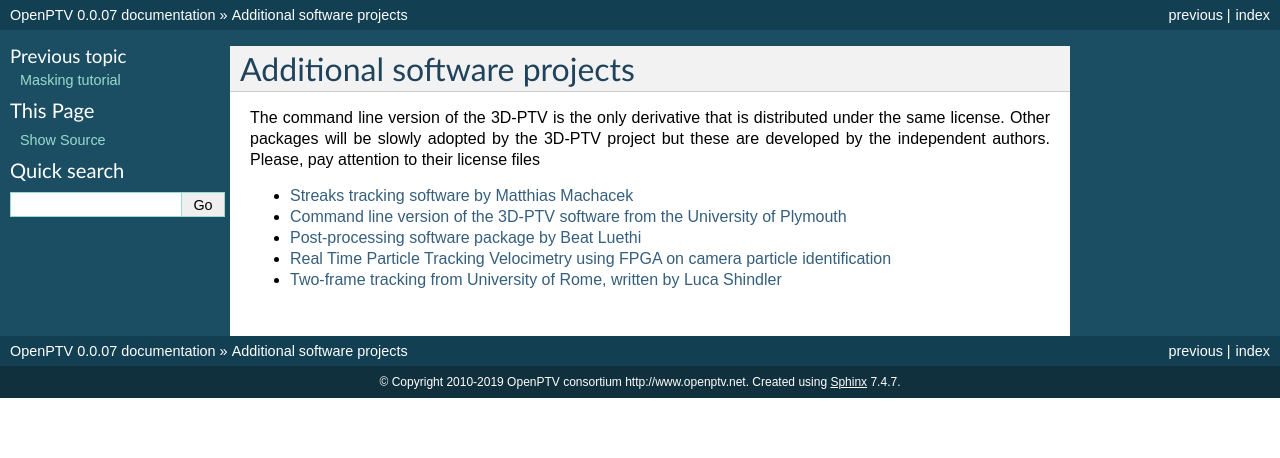
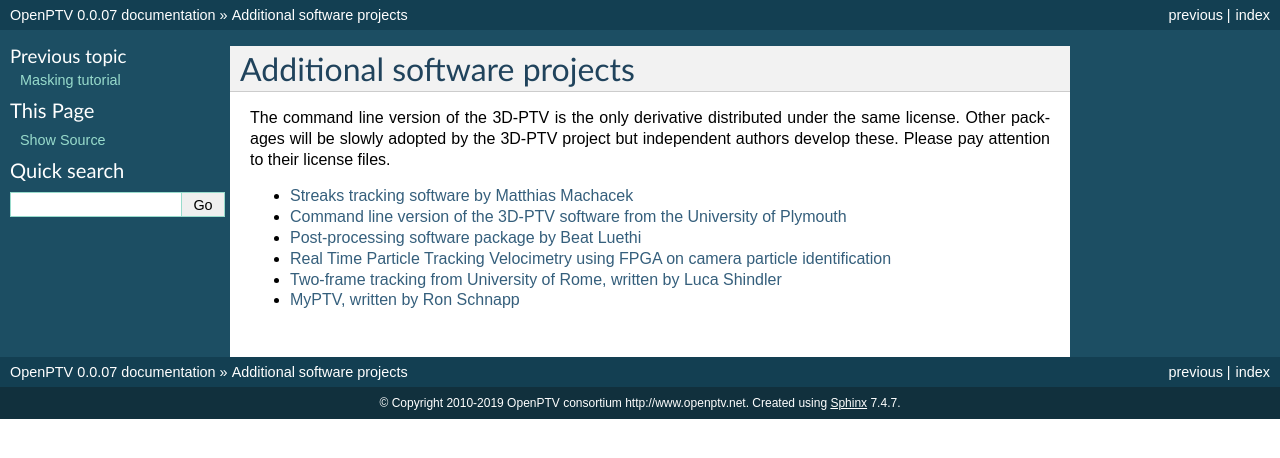
Before and after one commit to OpenPTV/docs, a Sphinx documentation site: the page built from docs/source/add_soft.txt, in a window 1280 px wide. Shown: the top 458 px of the page. Built offline with Sphinx 7.4.7, drawn with Linux system fonts in a browser that asks for light colours; pages that are not in the unit, such as notebooks, are missing from menus.

Commit message:
Update add_soft.txt

```diff
--- a/docs/source/add_soft.txt
+++ b/docs/source/add_soft.txt
@@ -4,10 +4,11 @@
 Additional software projects
 ============================
 
-The command line version of the 3D-PTV is the only derivative that is distributed under the same license. Other packages will be slowly adopted by the 3D-PTV project but these are developed by the independent authors. Please, pay attention to their license files
+The command line version of the 3D-PTV is the only derivative distributed under the same license. Other packages will be slowly adopted by the 3D-PTV project but independent authors develop these. Please pay attention to their license files.
 
 + `Streaks tracking software by Matthias Machacek <https://github.com/3dptv/3dptv_streaks>`_
 + `Command line version of the 3D-PTV software from the University of Plymouth <https://github.com/3dptv/command_line>`_
 + `Post-processing software package by Beat Luethi <https://github.com/3dptv/3d-ptv-post-process>`_
 + `Real Time Particle Tracking Velocimetry using FPGA on camera particle identification <https://github.com/3dptv/real_time_sobel_fpga_3dptv>`_
 + `Two-frame tracking from University of Rome, written by Luca Shindler <https://github.com/3dptv/two-frame-tracking>`_
++ `MyPTV, written by Ron Schnapp <https://github.com/ronshnapp/myptv>`_
```
